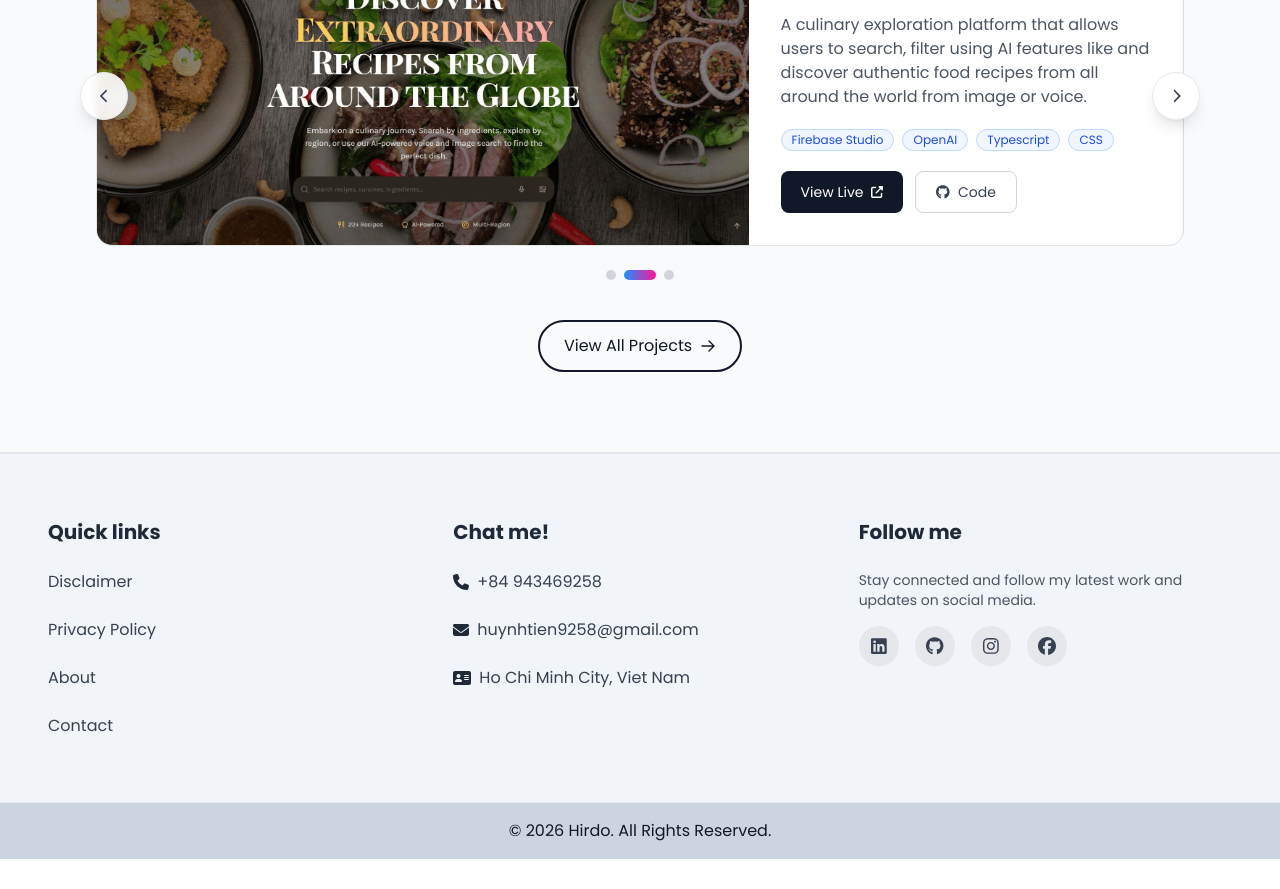
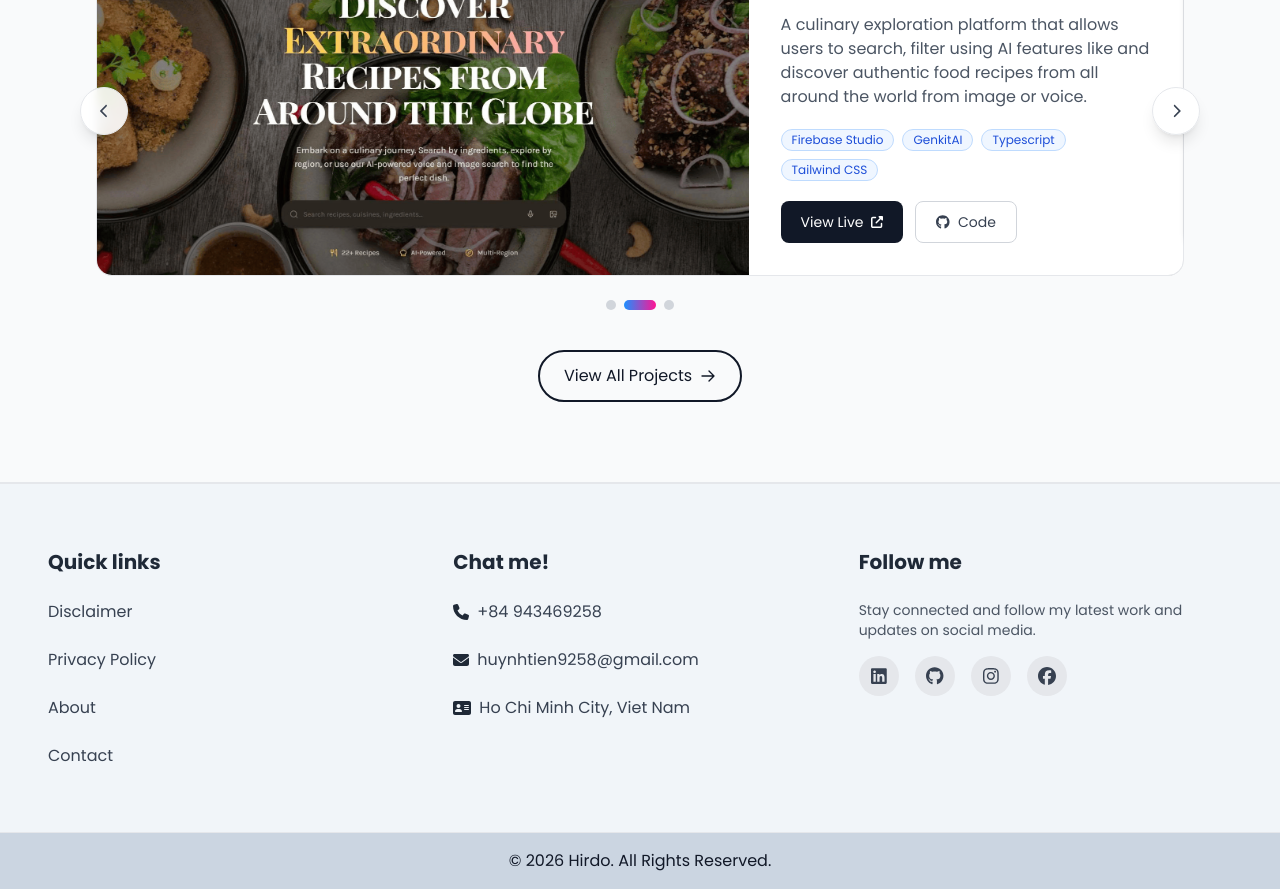
Before and after one commit to hirdo/portfolio-web, a Next.js app: page / in a window 1280 px wide. Shown: the part 2860-3749 px from the top of the page. Before the commit the page ends 3719 px from the top, so only its background shows below. Built offline with nearby package versions, Linux system fonts and the light colour scheme; no server answers.

Commit message:
Update tag of projects

```diff
--- a/src/app/components/Project.jsx
+++ b/src/app/components/Project.jsx
@@ -16,7 +16,7 @@ const projects = [
     name: 'Icecream Website',
     description:
       "An online storefront designed to showcase artisanal ice cream flavors and dessert offerings for a cozy dessert brand.",
-    tags: ["Lovable", "Supabase", "Typescript"],
+    tags: ["Lovable", "Supabase", "Typescript", "Vite"],
     liveLink: 'https://sweethome-icecream.vercel.app/',
     githubLink: 'https://github.com/hirdo/sweethome-icecream',
     image: '/project_icecream.png',
@@ -27,7 +27,7 @@ const projects = [
     name: 'Recipe Website',
     description:
       "A culinary exploration platform that allows users to search, filter using AI features like and discover authentic food recipes from all around the world from image or voice.",
-    tags: ["Firebase Studio", "OpenAI", "Typescript", "CSS"],
+    tags: ["Firebase Studio", "GenkitAI", "Typescript", "Tailwind CSS"],
     liveLink: 'https://worldwide-recipe.netlify.app/',
     githubLink: 'https://github.com/hirdo/worldwide_recipes',
     image: '/project_recipe.png',
@@ -38,7 +38,7 @@ const projects = [
     name: "Bird's nest Selling Website",
     description:
       "An online storefront for Yến Sào Mười Thiết Đào Đào, a Vietnamese brand specializing in premium, 100% pure, and naturally harvested bird's nest products.",
-    tags: ["Typescript", "Supabase", "JavaScript", "CSS3"],
+    tags: ["Typescript", "Supabase", "React", "Tailwind CSS"],
     liveLink: 'https://yen-sao-muoi-thiet-dao-dao.vercel.app/',
     githubLink: 'https://github.com/hirdo/yen-sao-muoi-thiet-dao-dao',
     image: '/project_birdnest.png',
--- a/src/app/projects/page.js
+++ b/src/app/projects/page.js
@@ -31,7 +31,7 @@ const projects = [
       "A culinary exploration platform that allows users to search, filter using AI features like and discover authentic food recipes from all around the world from image or voice.",
     link: "https://worldwide-recipe.netlify.app/",
     sourceLink: "https://github.com/hirdo/worldwide-recipes-web",
-    tags: ["Firebase Studio", "OpenAI", "Next.js", "Typescript"],
+    tags: ["Firebase Studio", "GenkitAI", "Typescript", "Tailwind CSS"],
     category: "Guide",
   },
   {
@@ -41,7 +41,7 @@ const projects = [
       "An online storefront designed to showcase artisanal ice cream flavors and dessert offerings for a cozy dessert brand.",
     link: "https://sweethome-icecream.vercel.app/",
     sourceLink: "https://github.com/hirdo/sweethome-icecream-web",
-    tags: ["Lovable", "Supabase", "Typescript"],
+    tags: ["Lovable", "Supabase", "Typescript", "Vite"],
     category: "Food & Beverage",
   },
   {
@@ -51,7 +51,7 @@ const projects = [
       "An online storefront for Yến Sào Mười Thiết Đào Đào, a Vietnamese brand specializing in premium, 100% pure, and naturally harvested bird's nest products.",
     link: "https://yen-sao-muoi-thiet-dao-dao.vercel.app/",
     sourceLink: "https://github.com/hirdo/daodao-bird-nest-web",
-    tags: ["Next.js", "Typescript", "JavaScript", "Supabase"],
+    tags: ["Typescript", "Supabase", "React", "Tailwind CSS"],
     category: "E-Commerce",
   },
   {
@@ -61,7 +61,7 @@ const projects = [
       "This website serves booking platform for a local taxi service operating in the Go Cong area of Tien Giang province, Vietnam.",
     link: "https://tiengiang-gocong-taxi.vercel.app/",
     sourceLink: "https://github.com/hirdo/gocong-taxi-web",
-    tags: ["Next.js", "Typescript", "JavaScript", "HTML5", "CSS3", ],
+    tags: ["React", "Typescript", "Vite", "Tailwind CSS"],
     category: "Service",
   },
 ];
```
